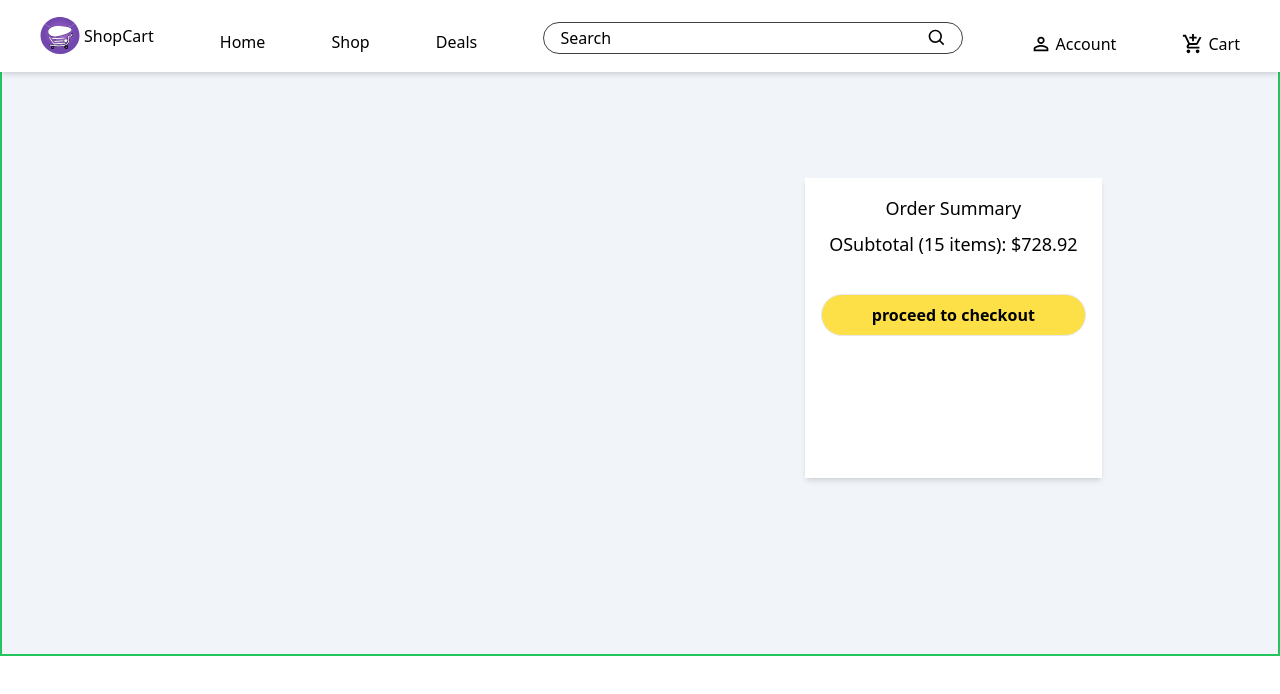
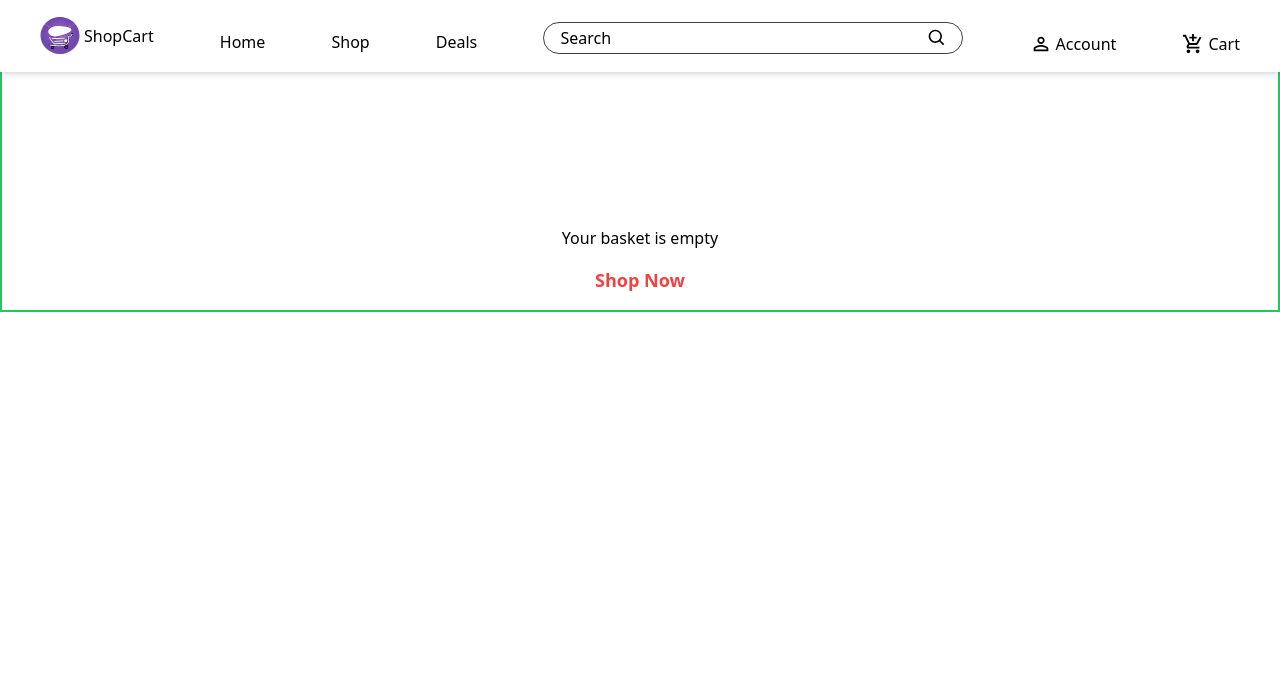
Before and after one commit to ABAKAR-IBRAHIM/shopping-cart, a Next.js app: page /cart in a window 1280 px wide. Shown: the top 694 px of the page. Built offline with nearby package versions, Linux system fonts and the light colour scheme.

Commit message:
cart empty function

```diff
--- a/app/cart/page.tsx
+++ b/app/cart/page.tsx
@@ -6,6 +6,7 @@ import Image from "next/image";
 import { HiMinusSm, HiOutlinePlusSm } from "react-icons/hi";
 import { useSelector } from "react-redux";
 import { RootState } from "../Redux/store";
+import Link from "next/link";
 export default function Page() {
   const [counter, setCounter] = useState(1);
   const items = useSelector((state: RootState) => state.cart.items);
@@ -27,6 +28,18 @@ export default function Page() {
     }
   }
 
+  if (items.length == 0)
+    return (
+      <div className="flex justify-center flex-col">
+        <div className=" text-center  md: pt-56">Your basket is empty</div>
+        <Link
+          className=" text-center  text-red-500 font-bold text-lg p-4   "
+          href={"/shop"}
+        >
+          Shop Now
+        </Link>
+      </div>
+    );
   return (
     <div className="p-44 grid md:grid-cols-3 bg-slate-100/95  gap-4 ">
       <div className="   justify-between  col-span-2">
```
